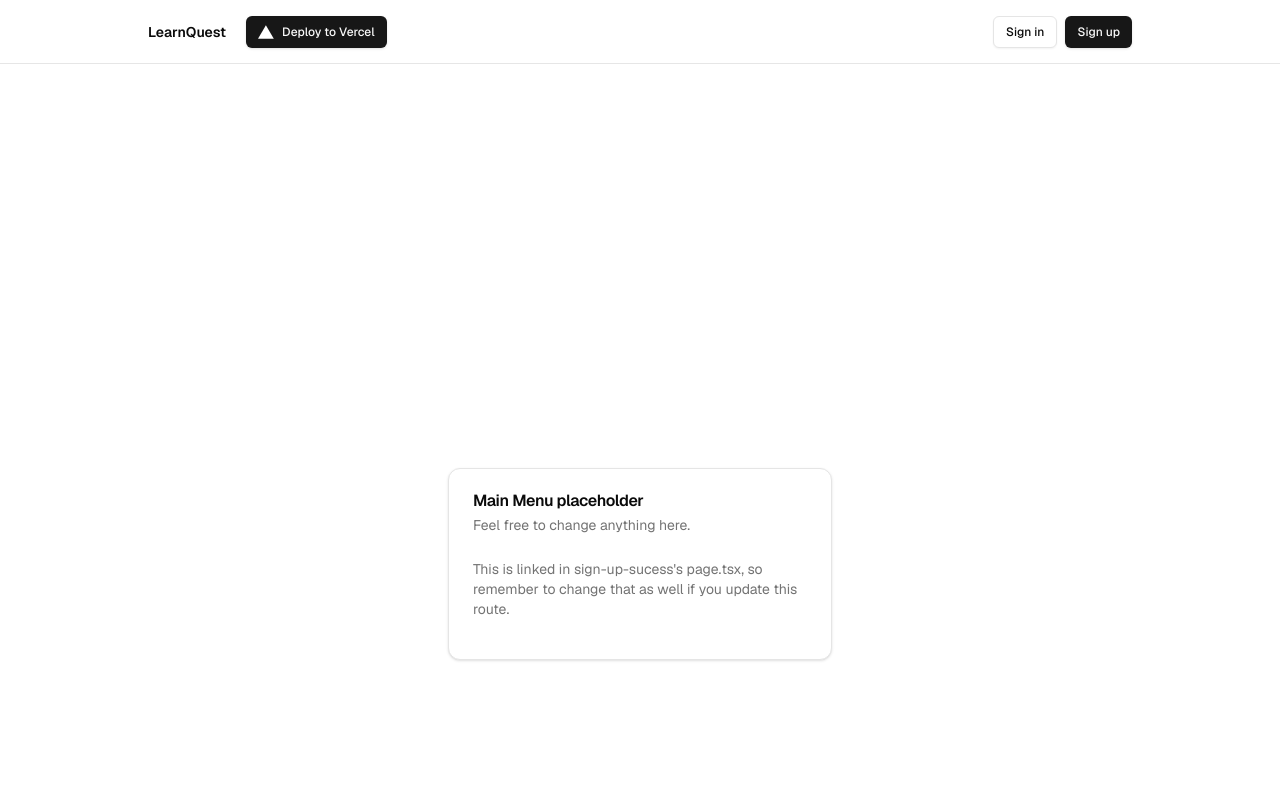
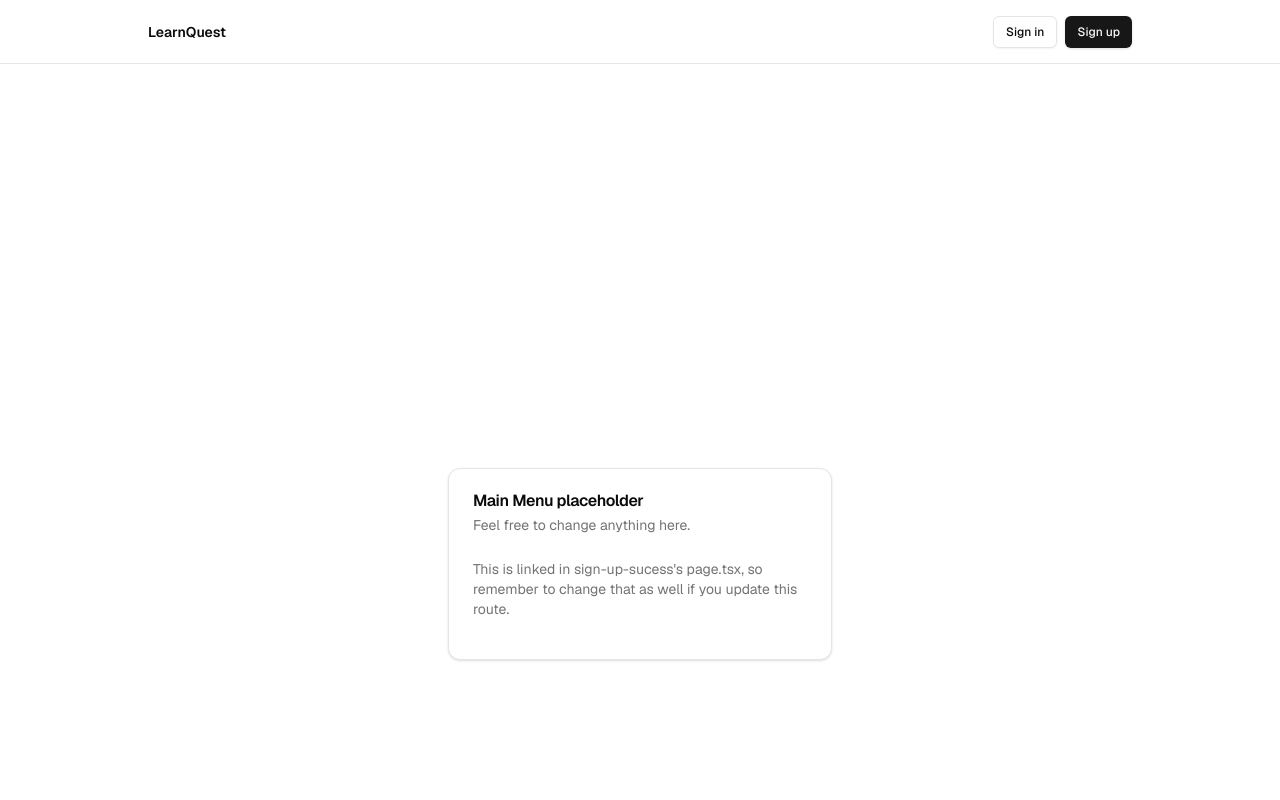
Before and after one commit to nri-professional/gamified-teaching-tools-app, a Next.js app: page /protected/main-menu in a window 1280 px wide. Shown: the top 800 px of the page. Built offline with nearby package versions, Linux system fonts and the light colour scheme; no server answers.

Commit message:
Remove deploy button and ThemeSwitcher. "Powered by Supabase" could also potentially be deleted, but it isn't immediately problematic.

```diff
--- a/app/protected/layout.tsx
+++ b/app/protected/layout.tsx
@@ -17,9 +17,6 @@ export default function ProtectedLayout({
           <div className="w-full max-w-5xl flex justify-between items-center p-3 px-5 text-sm">
             <div className="flex gap-5 items-center font-semibold">
               <Link href={"/"}>LearnQuest</Link>
-              <div className="flex items-center gap-2">
-                <DeployButton />
-              </div>
             </div>
             {!hasEnvVars ? <EnvVarWarning /> : <AuthButton />}
           </div>
@@ -40,7 +37,6 @@ export default function ProtectedLayout({
               Supabase
             </a>
           </p>
-          <ThemeSwitcher />
         </footer>
       </div>
     </main>
```
